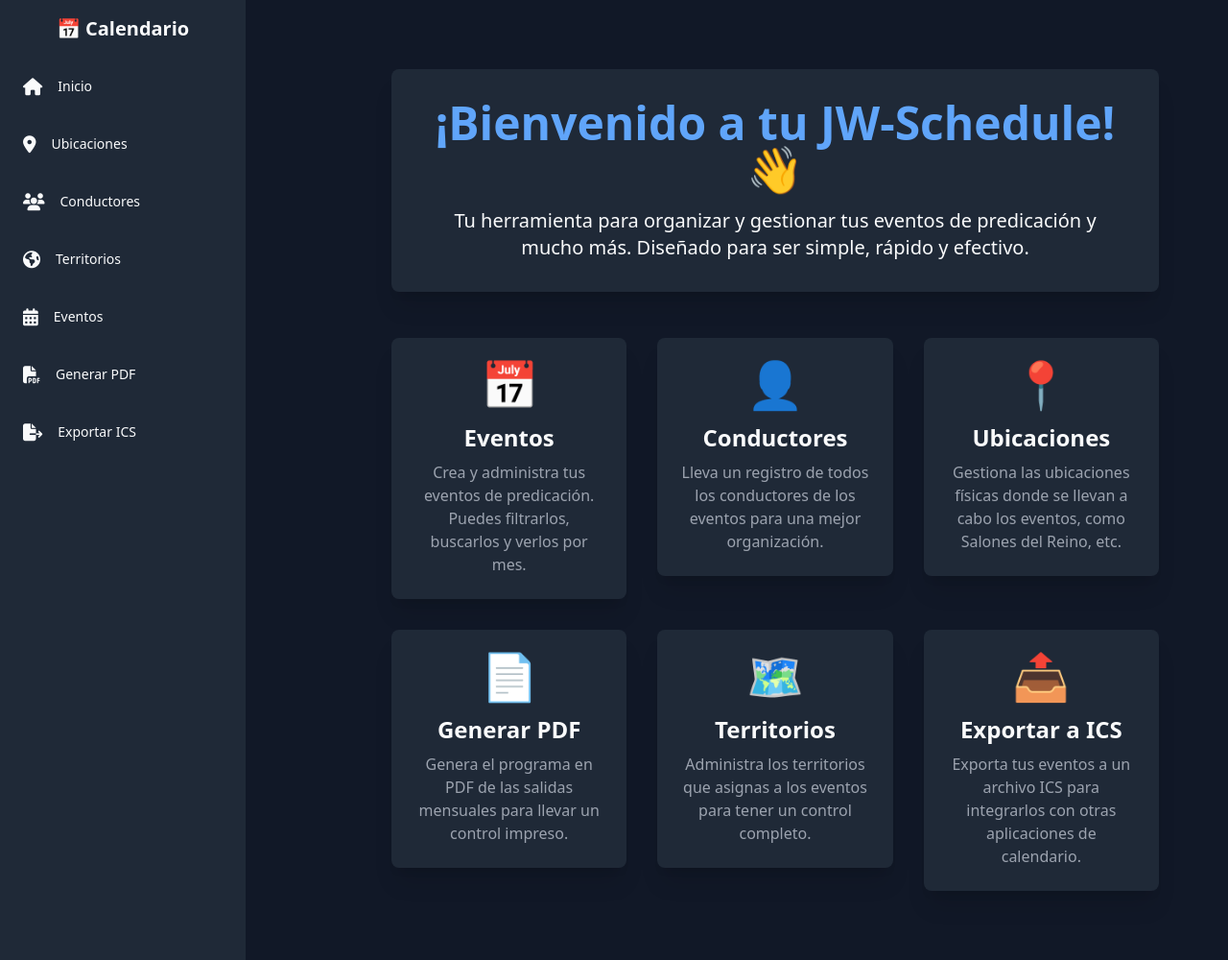
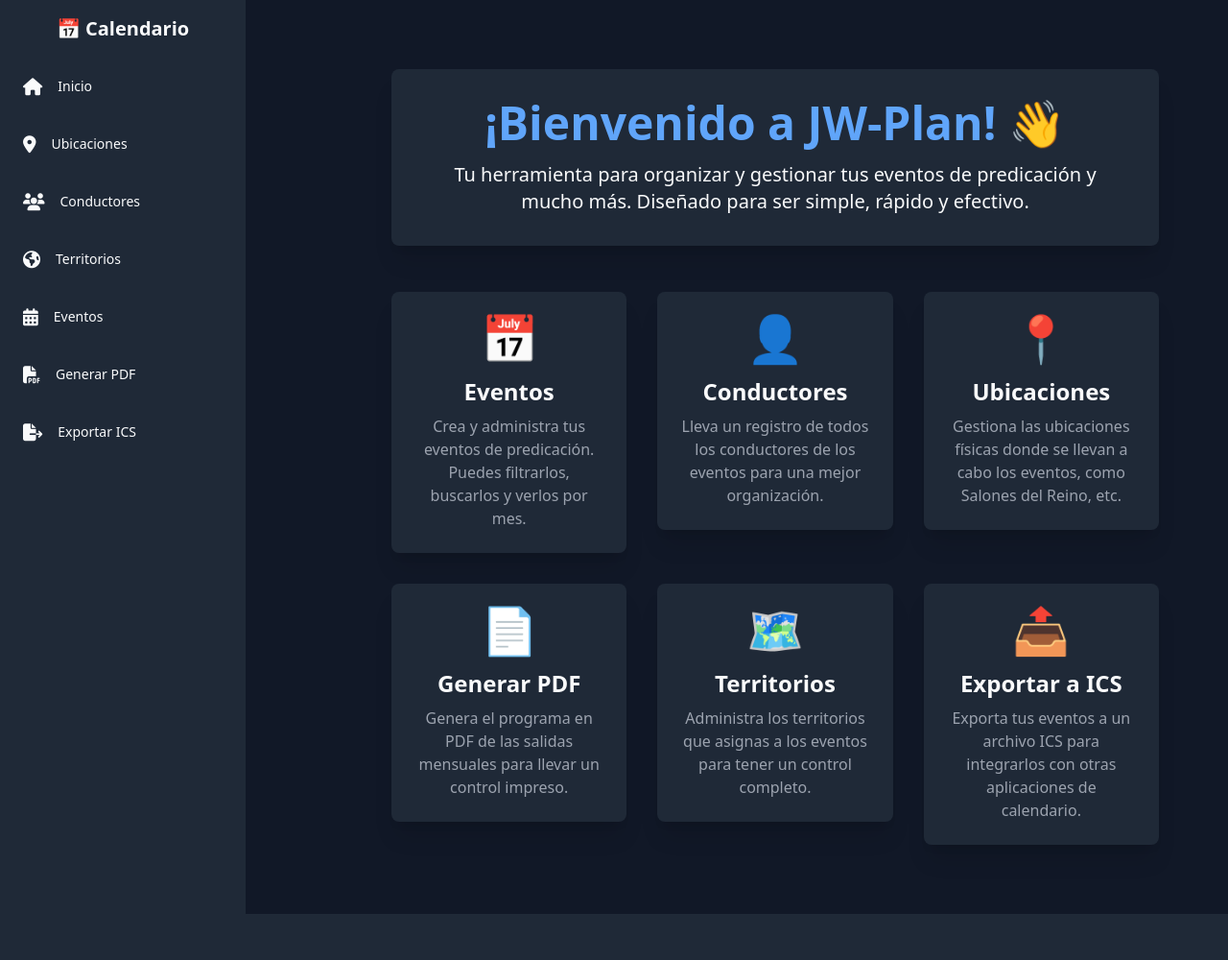
Before and after one commit to 4nddrs/JW-Plan, a Flask app: page / in a window 1280 px wide. Shown: the whole page at 96% size. After the commit the page ends 952 px from the top, so only its background shows below. Run offline with Flask 3, Linux system fonts and the light colour scheme; some libraries are stand-ins or nearby versions.

Commit message:
Add icon

```diff
--- a/app.py
+++ b/app.py
@@ -409,7 +409,7 @@ def export_ics():
             # Evento Apple
             # =====================
             e_apple = Event()
-            e_apple.name = event_data.get("title", "Sin título")
+            e_apple.name = f"Predicación - {event_data.get('title', 'Sin título')}"
 
             # Fechas
             try:
@@ -440,7 +440,7 @@ def export_ics():
             # Evento Google
             # =====================
             e_google = Event()
-            e_google.name = event_data.get("title", "Sin título")
+            e_google.name = f"Predicación - {event_data.get('title', 'Sin título')}"
 
             # Fechas
             e_google.begin = e_apple.begin
@@ -465,11 +465,11 @@ def export_ics():
         # Crear ZIP con ambos archivos
         buffer = io.BytesIO()
         with zipfile.ZipFile(buffer, "w", zipfile.ZIP_DEFLATED) as zf:
-            zf.writestr(f"calendario_apple_{start_of_month.strftime('%Y-%m')}.ics", cal_apple.serialize())
-            zf.writestr(f"calendario_google_{start_of_month.strftime('%Y-%m')}.ics", cal_google.serialize())
+            zf.writestr(f"calendario_apple.ics", cal_apple.serialize())
+            zf.writestr(f"calendario_google.ics", cal_google.serialize())
         buffer.seek(0)
 
-        filename = f"calendarios_{start_of_month.strftime('%Y-%m')}.zip"
+        filename = f"calendarios.zip"
         return send_file(buffer, as_attachment=True, download_name=filename, mimetype="application/zip")
 
     except Exception as e:
--- a/templates/base.html
+++ b/templates/base.html
@@ -2,7 +2,14 @@
 <html lang="es" class="dark">
 <head>
   <meta charset="UTF-8">
-  <title>{{ title if title else "Calendario Flask" }}</title>
+  <title>JW-Plan</title>
+  <link rel="icon" type="image/png" href="static/icons/favicon-96x96.png" sizes="96x96" />
+  <link rel="icon" type="image/svg+xml" href="static/icons/favicon.svg" />
+  <link rel="shortcut icon" href="static/icons/favicon.ico" />
+  <link rel="apple-touch-icon" sizes="180x180" href="static/icons/apple-touch-icon.png" />
+
+  <meta name="apple-mobile-web-app-title" content="JW-Plan" />
+  <link rel="manifest" href="/site.webmanifest" />
   <script src="https://cdn.tailwindcss.com"></script>
   <link href="https://cdnjs.cloudflare.com/ajax/libs/font-awesome/6.4.0/css/all.min.css" rel="stylesheet">
   <script>
--- a/templates/index.html
+++ b/templates/index.html
@@ -2,7 +2,7 @@
 {% block content %}
 <div class="p-6 md:p-10 text-center">
   <div class="bg-primary rounded-lg shadow-xl p-8 mb-8 animate-fadeIn">
-    <h1 class="text-5xl font-extrabold mb-4 text-highlight">¡Bienvenido a tu JW-Schedule! 👋</h1>
+    <h1 class="text-5xl font-extrabold mb-4 text-highlight">¡Bienvenido a JW-Plan! 👋</h1>
     <p class="text-xl text-text max-w-2xl mx-auto">
       Tu herramienta para organizar y gestionar tus eventos de predicación y mucho más.
       Diseñado para ser simple, rápido y efectivo.
```
Also changed, not shown: static/icons/apple-touch-icon.png (added), static/icons/favicon-96x96.png (added), static/icons/favicon.ico (added), static/icons/favicon.svg (added), static/icons/site.webmanifest (added), static/icons/web-app-manifest-192x192.png (added), static/icons/web-app-manifest-512x512.png (added), 1 other file.
